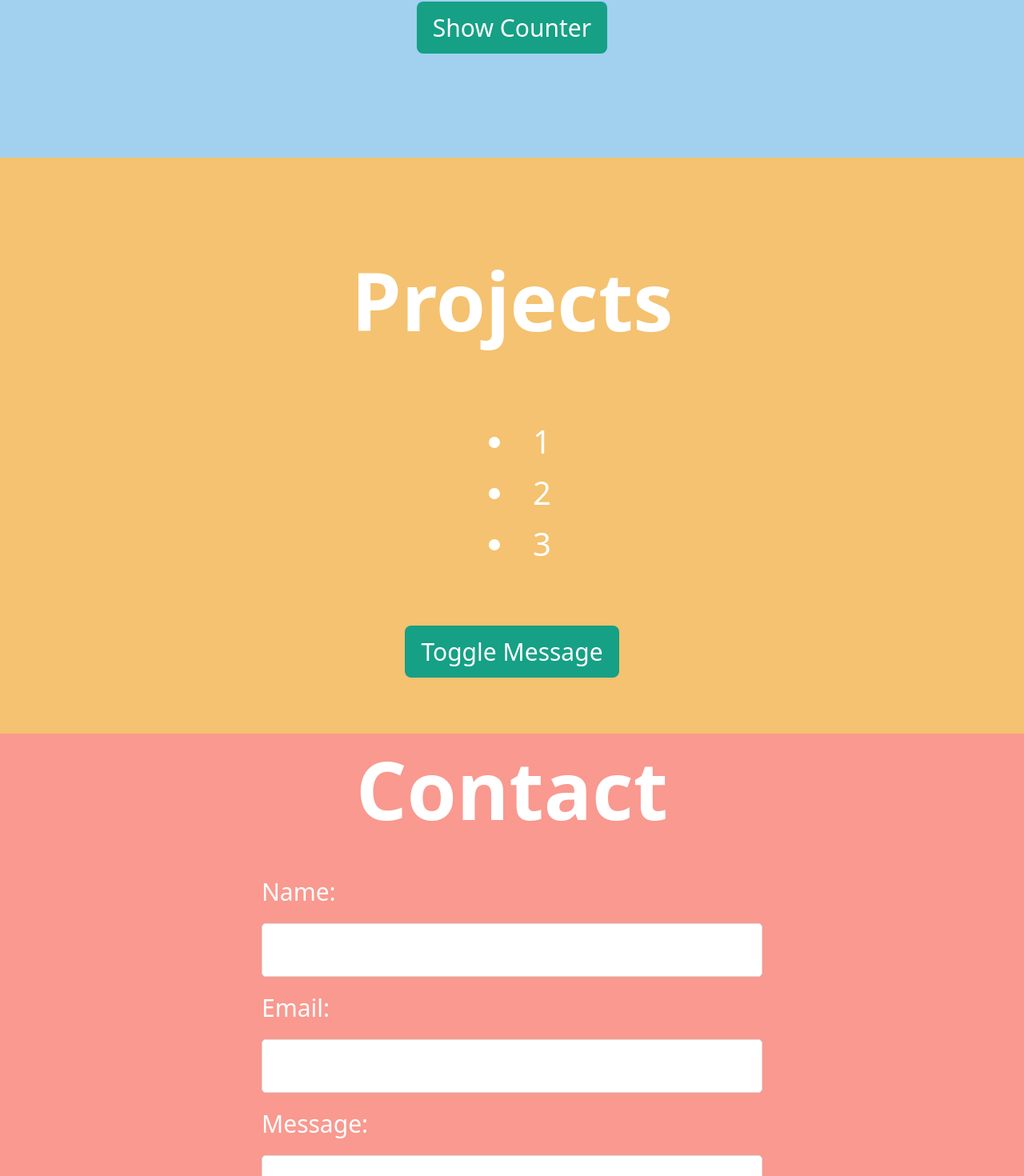
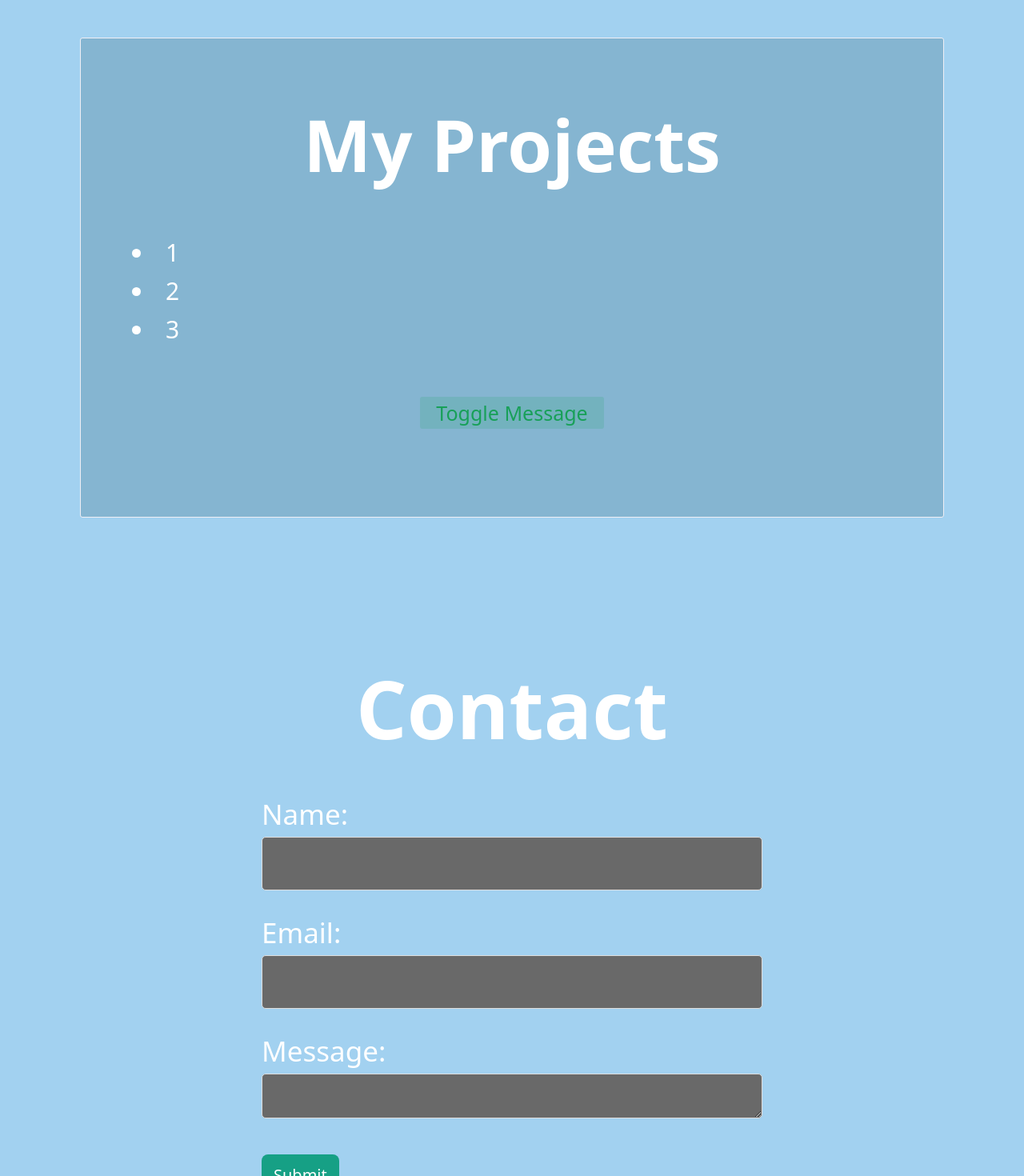
Before and after one commit to Ruhisawant/Vue-Personal-Porfolio, a Vue app: page / in a window 1280 px wide. Shown: the part 673-2143 px from the top of the page at 80% size. Built offline with nearby package versions, Linux system fonts and the light colour scheme.

Commit message:
Implemented NaiveUI

```diff
--- a/src/App.vue
+++ b/src/App.vue
@@ -16,7 +16,7 @@ const navMessage = ref('');
     <n-layout>
       <Header />
 
-      <n-layout-content content-style="padding-top: 70px;">
+      <n-layout-content>
         <Home />
         <Projects />
         <Contacts />
--- a/src/components/Contacts.vue
+++ b/src/components/Contacts.vue
@@ -7,7 +7,7 @@ const message = ref('');
 </script>
 
 <template>
-  <section class="contact">
+  <section id="contact">
     <h1>Contact</h1>
     <form>
       <label>Name:</label>
@@ -25,10 +25,9 @@ const message = ref('');
 </template>
 
 <style scoped>
-.contact {
+section {
   margin: 0;
-  height: 80vh;
-  background-color: #f9998f;
+  background-color: #a2d1f0;
   color: white;
   font-size: 30px;
   display: flex;
@@ -51,23 +50,30 @@ form {
   align-items: flex-start;
 }
 
+label {
+  font-size: 35px;
+  margin-bottom: 0;
+}
+
 input, textarea {
   padding: 12px;
-  margin: 15px 0;
+  margin-bottom: 25px;
   border-radius: 5px;
   border: 1px solid #ddd;
   width: 600px;
+  background-color: rgb(105, 105, 105);
 }
 
 button {
   background-color: #16a085;
   color: white;
   font-size: 20px;
-  margin: 30px 0;
+  margin: 20px 0;
   padding: 12px 15px;
   border: none;
   cursor: pointer;
   transition: background-color 0.3s;
+  margin-bottom: 100px;
 }
 
 button:hover {
--- a/src/components/Header.vue
+++ b/src/components/Header.vue
@@ -12,7 +12,7 @@ const scrollToSection = (id) => {
     <n-space justify="center">
       <n-button strong secondary @click="scrollToSection('home')"> Home </n-button>
       <n-button strong secondary @click="scrollToSection('projects')"> Projects </n-button>
-      <n-button strong secondary @click="scrollToSection('contacts')"> Contact </n-button>
+      <n-button strong secondary @click="scrollToSection('contact')"> Contact </n-button>
     </n-space>
   </n-layout-header>
 </template>
--- a/src/components/Home.vue
+++ b/src/components/Home.vue
@@ -38,9 +38,9 @@ watch(inputValue, (newValue) => {
 
 <style scoped>
 section {
-  padding: 40px;
+  padding: 10px;
   margin: 0;
-  height: 90vh;
+  min-height: 75vh;
   background-color: #a2d1f0;
   color: white;
   font-size: 30px;
@@ -53,7 +53,7 @@ section {
 }
 
 h1 {
-  margin-top: 200px;
+  margin-top: 150px;
 }
 
 button {
--- a/src/components/Projects.vue
+++ b/src/components/Projects.vue
@@ -1,5 +1,6 @@
 <script setup>
-import { ref, computed } from 'vue'
+import { ref, computed } from 'vue';
+import { NButton, NCard } from 'naive-ui';
 
 const projects = ref(['1', '2', '3']);
 const showProjects = ref(false);
@@ -7,23 +8,29 @@ const projectCount = computed(() => projects.value.length);
 </script>
 
 <template>
-  <section class="projects">
-    <h1>Projects</h1>
-    <ul>
-      <li v-for="project in projects" :key="project">{{ project }}</li>
-    </ul>
-    <button @click="showProjects = !showProjects">Toggle Message</button>
-    <p v-if="projects.length === 0">No projects available</p>
-    <p v-else v-show="showProjects" class="project-count">Number of projects: {{ projectCount }}</p>
+  <section id="projects">
+    <n-card class="project-card">
+        <h2>My Projects</h2>
+      <ul>
+        <li v-for="project in projects" :key="project">{{ project }}</li>
+      </ul>
+
+      <n-button type="primary" strong secondary @click="showProjects = !showProjects">
+        Toggle Message
+      </n-button>
+
+      <p v-if="projects.length === 0">No projects available</p>
+      <p v-else v-show="showProjects" class="project-count">
+        Number of projects: {{ projectCount }}
+      </p>
+    </n-card>
   </section>
 </template>
 
 <style scoped>
-.projects {
-  padding: 40px;
-  margin: 0;
-  height: 80vh;
-  background: #f4c270;
+section {
+  padding: 100px;
+  background: #a2d1f0;
   color: white;
   font-size: 30px;
   display: flex;
@@ -34,35 +41,39 @@ const projectCount = computed(() => projects.value.length);
   animation: fadeIn 1s forwards;
 }
 
-h1 {
-  font-size: 100px;
+.project-card {
+  max-width: 1500px;
+  min-height: 600px;
+  background-color: #85b5d1;
+  color: white;
+  font-size: 30px;
+  padding: 0 20px;
+}
+
+h2 {
+  font-size: 90px;
   font-weight: bold;
-  margin-bottom: 50px;
+  margin: 40px 0;
+  color: white;
 }
 
 ul {
   list-style-position: inside;
   text-align: left;
   padding-left: 20px;
-  font-size: 40px;
+  font-size: 30px;
 }
 
 button {
-  background-color: #16a085;
-  color: white;
-  padding: 12px 20px;
-  border: none;
-  cursor: pointer;
-  transition: background-color 0.3s;
-  margin-top: 30px;
-}
-
-button:hover {
-  background-color: #1abc9c;
+    margin-top: 30px;
+    font-size: 25px;
+    padding: 20px;
 }
 
 .project-count {
   animation: slideUp 1s ease-out;
+  margin-top: 15px;
+  font-size: 20px;
 }
 
 @keyframes fadeIn {
```
